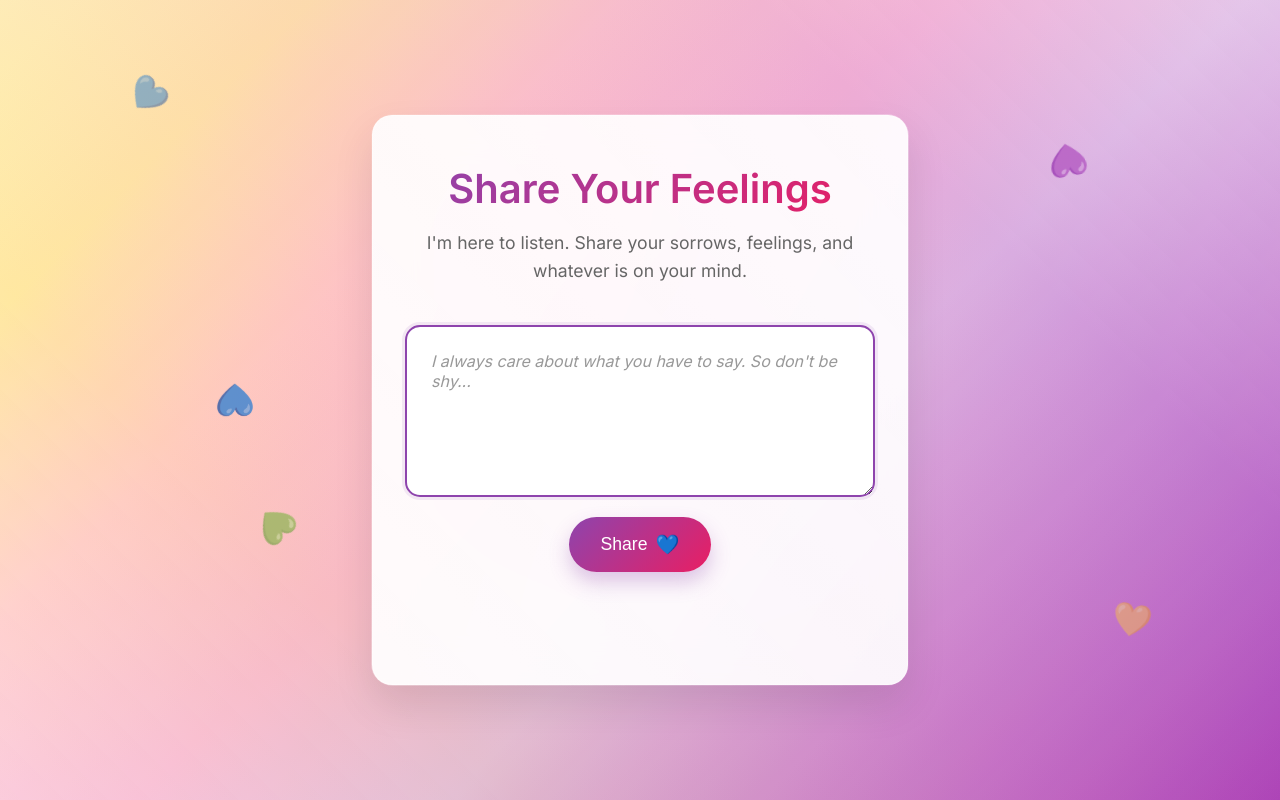
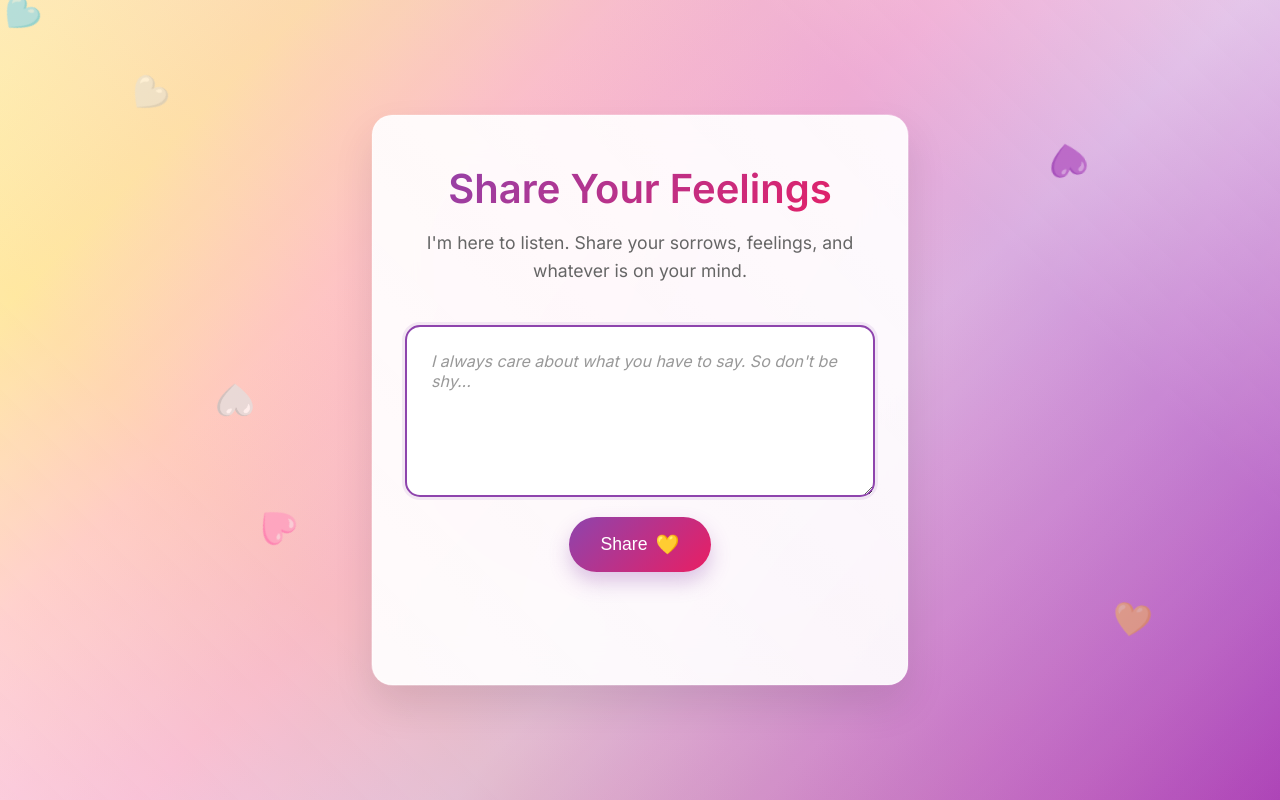
Before and after one commit to chhaviiiii/anshi, a website: page index.html in a window 1280 px wide. Drawn offline with Linux system fonts and the light colour scheme.

```diff
--- a/index.html
+++ b/index.html
@@ -21,7 +21,7 @@
                 ></textarea>
                 <button id="shareBtn" class="share-button">
                     <span class="button-text">Share</span>
-                    <span class="button-icon">💙</span>
+                    <span class="button-icon">💛</span>
                 </button>
             </div>
 
@@ -29,10 +29,11 @@
         </div>
 
         <div class="floating-elements">
-            <div class="floating-heart">💙</div>
+            <div class="floating-heart">🤍</div>
             <div class="floating-heart">💜</div>
-            <div class="floating-heart">💚</div>
+            <div class="floating-heart">🩷</div>
             <div class="floating-heart">💛</div>
+            <div class="floating-heart">🩵</div>
         </div>
     </div>
 
--- a/script.js
+++ b/script.js
@@ -99,7 +99,7 @@
     function createFloatingElement() {
         const element = document.createElement('div');
         element.className = 'floating-heart';
-        element.textContent = ['💙', '💜', '💚', '💛', '💖', '💝'][Math.floor(Math.random() * 6)];
+        element.textContent = ['🤍', '💜', '🩵', '💛', '🤍', '🩷'][Math.floor(Math.random() * 6)];
         element.style.left = Math.random() * 100 + '%';
         element.style.top = Math.random() * 100 + '%';
         element.style.animationDuration = (Math.random() * 3 + 3) + 's';
--- a/server.js
+++ b/server.js
@@ -45,7 +45,7 @@
                 <div style="font-family: Arial, sans-serif; max-width: 600px; margin: 0 auto; padding: 20px;">
                     <div style="background: linear-gradient(135deg, #667eea 0%, #764ba2 100%); padding: 30px; border-radius: 15px; color: white; text-align: center;">
                         <h1 style="margin: 0; font-size: 24px;">💙 New Feelings Shared 💙</h1>
-                        <p style="margin: 10px 0 0 0; opacity: 0.9;">Someone has shared their thoughts with you</p>
+                        <p style="margin: 10px 0 0 0; opacity: 0.9;">Anshika has shared her thoughts with you</p>
                     </div>
 
                     <div style="background: #f8f9fa; padding: 25px; border-radius: 10px; margin-top: 20px; border-left: 4px solid #667eea;">
```
